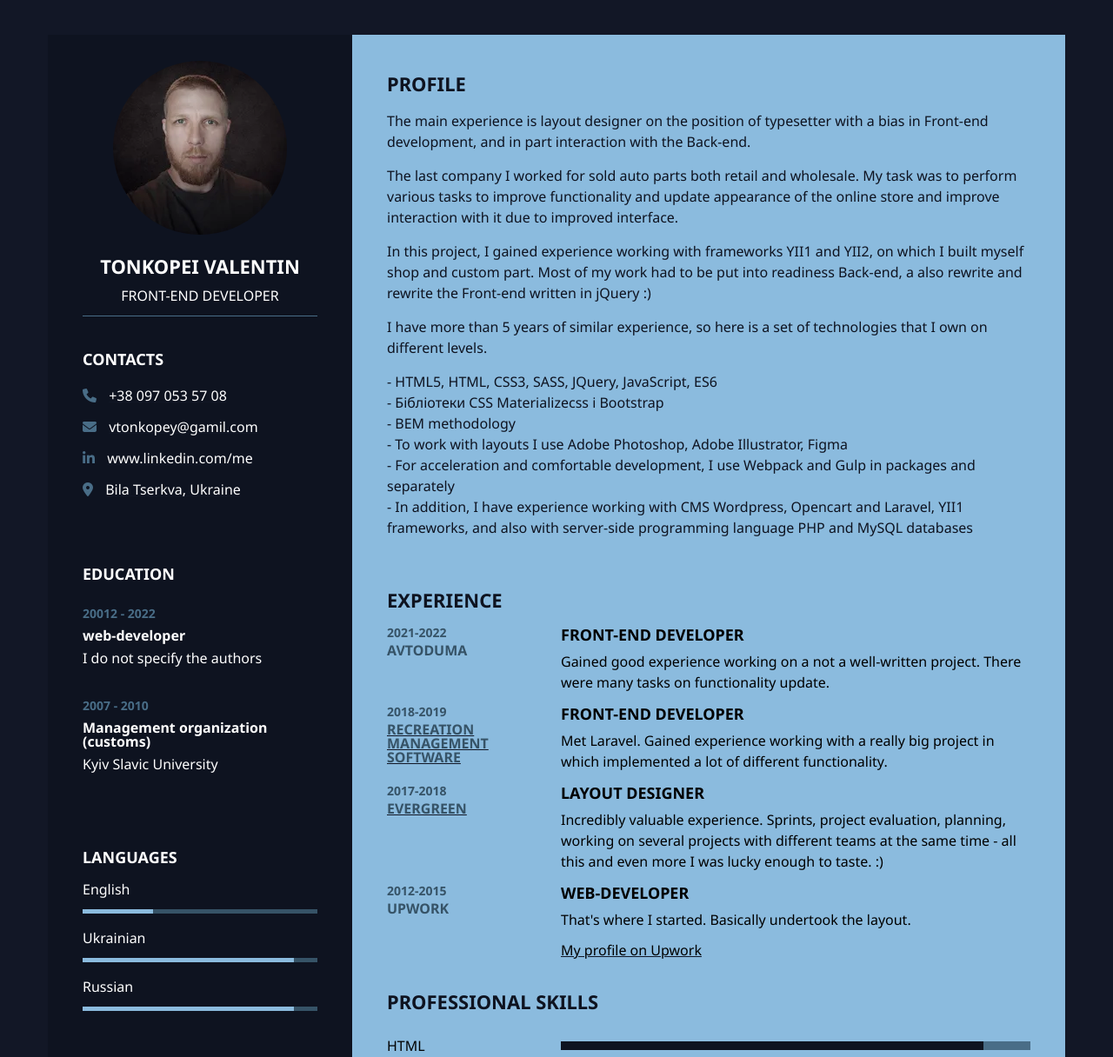
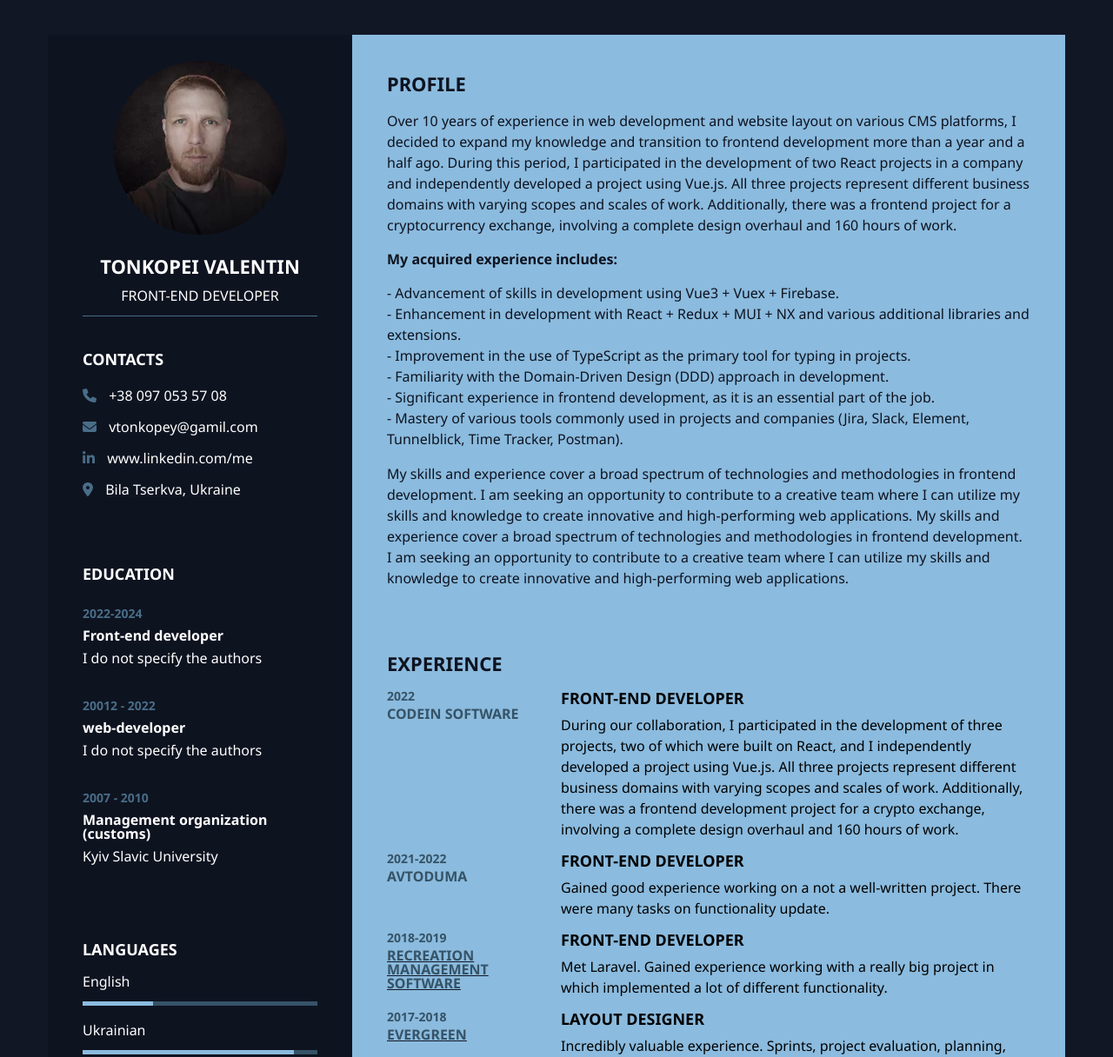
Before and after one commit to white-ice/cv, a plain HTML site: page index.html in a window 1280 px wide. Shown: the top 1216 px of the page at 87% size. Drawn offline with Linux system fonts and the light colour scheme.

Commit message:
add .gitignore and edit content

```diff
--- a/index.html
+++ b/index.html
@@ -6,7 +6,7 @@
 	<meta charset="UTF-8">
 	<meta name="format-detection" content="telephone=no">
 	<!-- <style>body{opacity: 0;}</style> -->
-	<link rel="stylesheet" href="css/style.min.css?_v=20220629102655">
+	<link rel="stylesheet" href="css/style.min.css?_v=20240118151558">
 	<!-- <meta name="robots" content="noindex, nofollow"> -->
 	<meta name="viewport" content="width=device-width, initial-scale=1.0">
 </head>
@@ -16,7 +16,10 @@
 		<div class="page__container">
 			<div class="left__block user">
 				<div class="user__block">
-					<picture><source srcset="img/avatar_mini.webp" type="image/webp"><img class="user__img" src="img/avatar_mini.jpg" alt=""></picture>
+					<picture>
+						<source srcset="img/avatar_mini.webp" type="image/webp"><img class="user__img"
+							src="img/avatar_mini.jpg" alt="">
+					</picture>
 					<h1 class="user__name">Tonkopei Valentin</h1>
 					<h3 class="user__speciality">Front-end developer</h3>
 				</div>
@@ -42,6 +45,11 @@
 				</div>
 				<div class="user__education education">
 					<h3 class="block__title">Education</h3>
+					<div class="education__block">
+						<div class="education__date">2022-2024</div>
+						<div class="education__speciality">Front-end developer</div>
+						<div class="education__institution-name">I do not specify the authors</div>
+					</div>
 					<div class="education__block">
 						<div class="education__date">20012 - 2022</div>
 						<div class="education__speciality">web-developer</div>
@@ -79,46 +87,59 @@
 			<div class="right__block">
 				<section class="section__profile">
 					<h2 class="section__title">Profile</h2>
-					<p>The main experience is layout designer on the position of typesetter with a bias in Front-end
-						development, and in part interaction with the Back-end.
+					<p>
+						Over 10 years of experience in web development and website layout on various CMS platforms, I
+						decided to expand my knowledge and transition to frontend development more than a year and a
+						half ago. During this period, I participated in the development of two React projects in a
+						company and independently developed a project using Vue.js. All three projects represent
+						different business domains with varying scopes and scales of work. Additionally, there was a
+						frontend project for a cryptocurrency exchange, involving a complete design overhaul and 160
+						hours of work.
+					</p>
+					<p>
+						<strong>My acquired experience includes:</strong>
+					</p>
+					<ul>
+						<li>- Advancement of skills in development using Vue3 + Vuex + Firebase.</li>
+						<li>- Enhancement in development with React + Redux + MUI + NX and various additional libraries
+							and extensions.</li>
+						<li>- Improvement in the use of TypeScript as the primary tool for typing in projects.</li>
+						<li>- Familiarity with the Domain-Driven Design (DDD) approach in development.</li>
+						<li>- Significant experience in frontend development, as it is an essential part of the job.
+						</li>
+						<li>- Mastery of various tools commonly used in projects and companies (Jira, Slack, Element,
+							Tunnelblick, Time Tracker,
+							Postman).</li>
+					</ul>
+					<br />
+					<p>
+						My skills and experience cover a broad spectrum of technologies and methodologies in frontend
+						development. I am seeking an opportunity to contribute to a creative team where I can utilize my
+						skills and knowledge to create innovative and high-performing web applications. My skills and
+						experience cover a broad spectrum of technologies and methodologies in frontend development. I
+						am seeking an opportunity to contribute to a creative team where I can utilize my skills and
+						knowledge to create innovative and
+						high-performing web applications.
 					</p>
 
-					<p>
-						The last company I worked for sold auto parts both retail and
-						wholesale. My task was to perform various tasks to improve functionality and update
-						appearance of the online store and improve interaction with it due to improved interface.
-					</p>
 
-					<p>
-						In this project, I gained experience working with frameworks YII1 and YII2, on which I built
-						myself
-						shop and custom part. Most of my work had to be put into readiness
-						Back-end, a also rewrite and rewrite the Front-end written in jQuery :)
-					</p>
-
-					<p>
-						I have more than 5 years of similar experience, so here is a set of technologies that I own on
-						different
-						levels.
-					</p>
-
-					<p>
-
-					<ul>
-						<li>- HTML5, HTML, CSS3, SASS, JQuery, JavaScript, ES6</li>
-						<li>- Бібліотеки CSS Materializecss і Bootstrap</li>
-						<li>- BEM methodology</li>
-						<li>- To work with layouts I use Adobe Photoshop, Adobe Illustrator, Figma</li>
-						<li>- For acceleration and comfortable development, I use Webpack and Gulp in packages and
-							separately
-						</li>
-						<li>- In addition, I have experience working with CMS Wordpress, Opencart and Laravel, YII1
-							frameworks, and
-							also with server-side programming language PHP and MySQL databases</li>
-					</ul>
 				</section>
 				<section class="section__experience experience">
 					<h2 class="section__title">Experience</h2>
+					<div class="experience__block">
+						<div class="experience__left-block">
+							<div class="experience__date">2022</div>
+							<div class="experience__company">Codein Software</div>
+						</div>
+						<div class="experience__right-block">
+							<h3 class="experience__title">Front-end developer</h3>
+							<p>During our collaboration, I participated in the development of three projects, two of
+								which were built on React, and I independently developed a project using Vue.js. All
+								three projects represent different business domains with varying scopes and scales of
+								work. Additionally, there was a frontend development project for a crypto exchange,
+								involving a complete design overhaul and 160 hours of work.</p>
+						</div>
+					</div>
 					<div class="experience__block">
 						<div class="experience__left-block">
 							<div class="experience__date">2021-2022</div>
@@ -173,9 +194,33 @@
 				<section class="section__skills skills">
 					<h2 class="section__title">Professional skills</h2>
 					<div class="skills__block">
-						<span class="skills__name">HTML</span>
+						<span class="skills__name">React</span>
 						<div class="skills__range static-range">
-							<div class="static-range__result" style="width: 90%;"></div>
+							<div class="static-range__result" style="width: 70%;"></div>
+						</div>
+					</div>
+					<div class="skills__block">
+						<span class="skills__name">Vue3</span>
+						<div class="skills__range static-range">
+							<div class="static-range__result" style="width: 70%;"></div>
+						</div>
+					</div>
+					<div class="skills__block">
+						<span class="skills__name">JavaScript</span>
+						<div class="skills__range static-range">
+							<div class="static-range__result" style="width: 75%;"></div>
+						</div>
+					</div>
+					<div class="skills__block">
+						<span class="skills__name">TypeScript</span>
+						<div class="skills__range static-range">
+							<div class="static-range__result" style="width: 50%;"></div>
+						</div>
+					</div>
+					<div class="skills__block">
+						<span class="skills__name">Tests</span>
+						<div class="skills__range static-range">
+							<div class="static-range__result" style="width: 50%;"></div>
 						</div>
 					</div>
 					<div class="skills__block">
@@ -184,24 +229,7 @@
 							<div class="static-range__result" style="width: 75%;"></div>
 						</div>
 					</div>
-					<div class="skills__block">
-						<span class="skills__name">JavaScript</span>
-						<div class="skills__range static-range">
-							<div class="static-range__result" style="width: 65%;"></div>
-						</div>
-					</div>
-					<div class="skills__block">
-						<span class="skills__name">TypeScript</span>
-						<div class="skills__range static-range">
-							<div class="static-range__result" style="width: 35%;"></div>
-						</div>
-					</div>
-					<div class="skills__block">
-						<span class="skills__name">React</span>
-						<div class="skills__range static-range">
-							<div class="static-range__result" style="width: 45%;"></div>
-						</div>
-					</div>
+
 					<div class="skills__block">
 						<span class="skills__name">Webpack/Gulp</span>
 						<div class="skills__range static-range">
@@ -226,18 +254,6 @@
 							<div class="static-range__result" style="width: 70%;"></div>
 						</div>
 					</div>
-					<div class="skills__block">
-						<span class="skills__name">PHP</span>
-						<div class="skills__range static-range">
-							<div class="static-range__result" style="width: 50%;"></div>
-						</div>
-					</div>
-					<div class="skills__block">
-						<span class="skills__name">MySQL</span>
-						<div class="skills__range static-range">
-							<div class="static-range__result" style="width: 35%;"></div>
-						</div>
-					</div>
 				</section>
 				<section class="section__interest interest">
 					<h2 class="section__title">Interests</h2>
@@ -259,7 +275,7 @@
 			</div>
 		</div>
 	</div>
-	<script src="js/app.min.js?_v=20220629102655"></script>
+	<script src="js/app.min.js?_v=20240118151558"></script>
 </body>
 
 </html>
```
Also changed, not shown: 1 other file.
